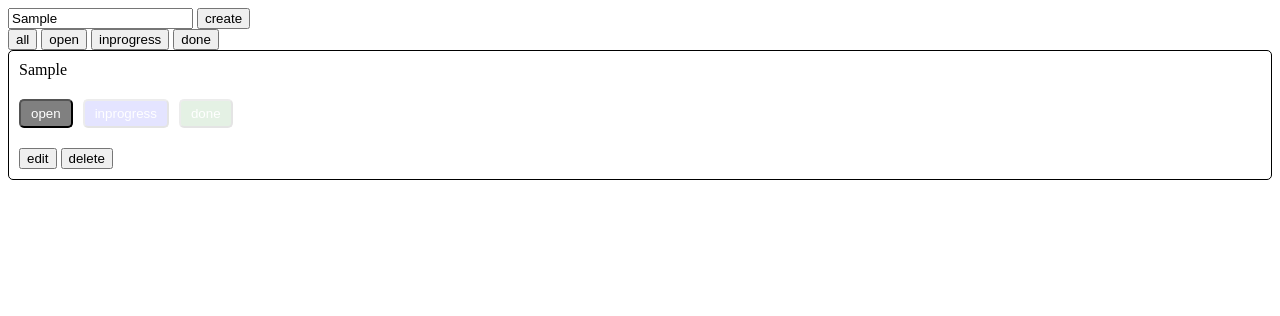
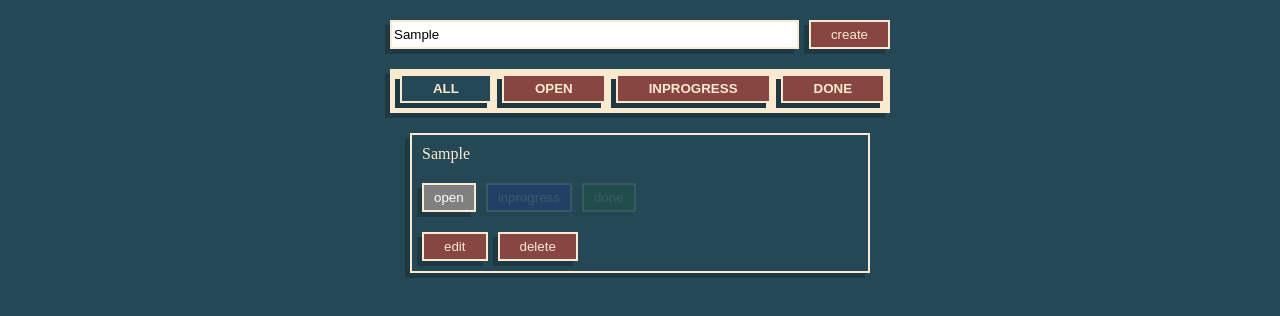
Before and after one commit to shouldnt/vimkeybind-excercise, a plain HTML site: page index.html in a window 1280 px wide. Both pictures are taken after typing "Sample" into the empty fields and a click on the button "create". Drawn offline with Linux system fonts and the light colour scheme.

Commit message:
add style

```diff
--- a/index.html
+++ b/index.html
@@ -16,12 +16,14 @@
             </form>
         </div>
         <div class="change-filter">
-            <button class="filter all">all</button>
+            <button class="filter all active">all</button>
             <button class="filter open">open</button>
             <button class="filter inprogress">inprogress</button>
             <button class="filter done">done</button>
         </div>
-        <div id="todos-container"></div>
+        <div class="todo-container">
+            <div id="todo-container"></div>
+        </div>
     </div>
     <div id="todo-template" class="todo" style="display: none;">
         <div class="desc"></div>
@@ -30,8 +32,10 @@
             <button class="status inprogress">inprogress</button>
             <button class="status done">done</button>
         </div>
-        <button class="edit">edit</button>
-        <button class="delete">delete</button>
+        <div class="action">
+            <button class="edit">edit</button>
+            <button class="delete">delete</button>
+        </div>
     </div>
 </body>
 </html>
--- a/index.js
+++ b/index.js
@@ -186,7 +186,7 @@ function createTodoEl(todo) {
   return todoEl;
 }
 document.addEventListener("DOMContentLoaded", () => {
-  const containerEl = document.getElementById("todos-container");
+  const containerEl = document.getElementById("todo-container");
 
   store.sub((changes) => {
     changes.forEach((change) => {
@@ -211,7 +211,7 @@ document.addEventListener("DOMContentLoaded", () => {
   store.sub((filterType) => {
     containerEl.replaceChildren(); // remove all child
     const classToFilter = CLASS_TO_FILTER.find(item => {
-        item.status === filterType;
+        return item.status === filterType;
     })
 
     if(classToFilter) {
--- a/style.css
+++ b/style.css
@@ -1,8 +1,111 @@
+:root {
+    --pallate: "1";
+    /* --yellow: #FBDB93,
+    --red-1: #BE5B50,
+    --red-2: #8A2D3B,
+    --red-3: #641B2E, */
+
+    --blue: #244855;
+    --blue-1: #1e3943;
+    --red: #e64833;
+    --brown: #874641;
+    --light-blue: #90Aead;
+    --skin: #fbe9d0;
+}
+* {
+    box-sizing: border-box;
+}
+html, body {
+    background-color: var(--blue);
+    color: var(--skin);
+    margin: 0;
+    padding: 0;
+    height: 100vw;
+    height: 100vh;
+    overflow: hidden;
+}
+button {
+    outline: none;
+    background: var(--brown);
+    color: var(--skin);
+    padding: 5px 20px;
+    border: 2px solid var(--skin);
+    box-shadow: -5px 5px 0px var(--blue-1);
+}
+button:hover {
+    filter: brightness(85%)
+}
+button:active {
+    filter: brightness(75%)
+}
+input {
+    border: 2px solid var(--skin);
+    min-height: 29px;
+}
+input:focus {
+    border-radius: 0;
+    outline: 2px solid var(--light-blue)
+}
+#main-content {
+    height: 100%;
+    display: flex;
+    flex-direction: column;
+    position: relative;
+    overflow: auto;
+    width: 500px;
+    margin-left: auto;
+    margin-right: auto;
+    height: 100%;
+    overflow: visible;
+}
+#main-content .todo-container {
+    flex-grow: 1;
+    width: 100%;
+    height: 100%;
+    position: relative;
+}
+form {
+    display: flex;
+    gap: 10px;
+    margin-top: 20px;
+    margin-bottom: 20px;
+}
+form input {
+    flex-grow: 1;
+    box-shadow: -5px 5px 0px var(--blue-1);
+}
+.change-filter {
+    display: flex;
+    gap: 10px;
+    background-color: var(--skin);
+    padding-top: 5px;
+    padding-bottom: 10px;
+    padding-left: 10px;
+    padding-right: 5px;
+    margin-bottom: 20px;
+    box-shadow: -5px 5px 0px var(--blue-1);
+}
+.change-filter .filter {
+    flex-grow: 1;
+    font-weight: 600;
+    text-transform: uppercase;
+}
+.change-filter .filter.active {
+    background: var(--blue);
+}
+#todo-container {
+    position: absolute;
+    width: 100%;
+    height: 100%;
+    overflow: auto;
+    padding-left: 20px;
+    padding-right: 20px;
+}
 .todo {
     padding: 10px;
-    border: 1px solid black;
-    border-radius: 5px;
+    border: 2px solid var(--skin);
     margin-bottom: 20px;
+    box-shadow: -5px 5px 0px var(--blue-1);
 }
 .todo .desc {
     margin-bottom: 20px;
@@ -17,7 +120,6 @@
     background: green;
     color: white;
     padding: 5px 10px;
-    border-radius: 5px;
     opacity: .1;
 }
 .todo .status:hover {
@@ -39,3 +141,7 @@
     background: green;
     color: white;
 }
+.todo .action {
+    display: flex;
+    gap: 10px;
+}
```
